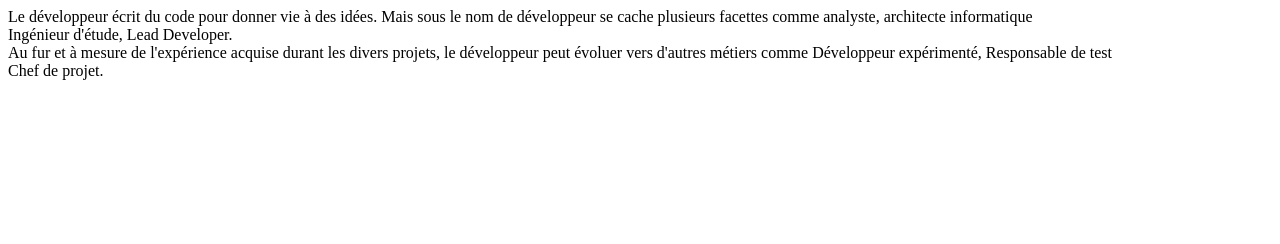
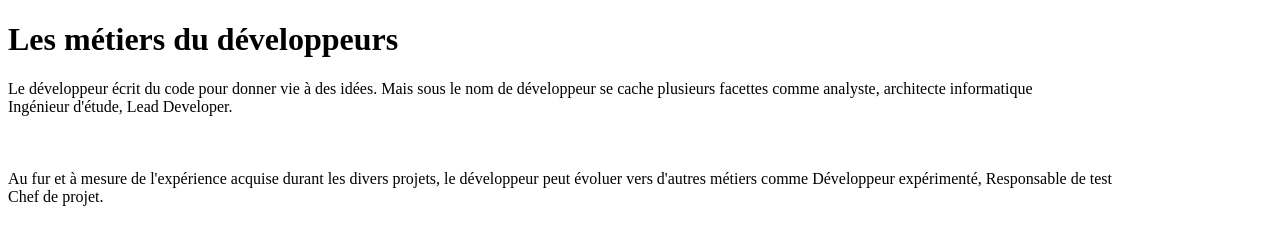
Before and after one commit to DTAFormation/The-A-Team, a plain HTML site: page metier_developpeur.html in a window 1280 px wide. Drawn offline with Linux system fonts and the light colour scheme.

Commit message:
Metiers developpeur 2 #3

```diff
--- a/metier_developpeur.html
+++ b/metier_developpeur.html
@@ -6,10 +6,14 @@
 	</head>
 
 	<body>
+
+		<h1>Les métiers du développeurs</h1>
+		<div>
 		Le développeur écrit du code pour donner vie à des idées. Mais sous le nom de développeur se cache plusieurs facettes comme analyste, architecte informatique <br>
 		Ingénieur d'étude, Lead Developer.
 
-		<br>
+		</div>
+		<br><br><br>
 
 		Au fur et à mesure de l'expérience acquise durant les divers projets, le développeur peut évoluer vers d'autres métiers comme Développeur expérimenté, Responsable de test
 		<br> Chef de projet.
```
